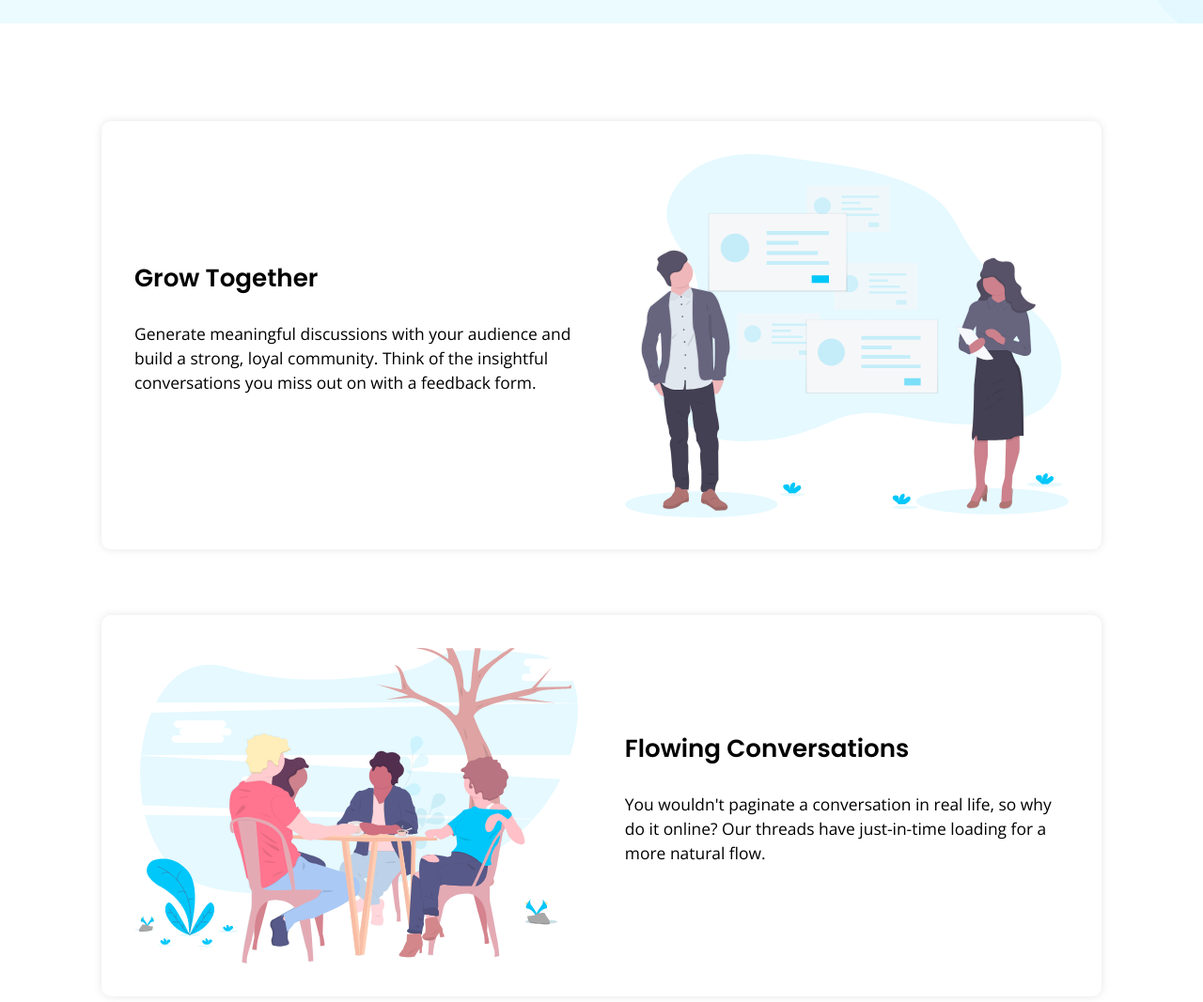
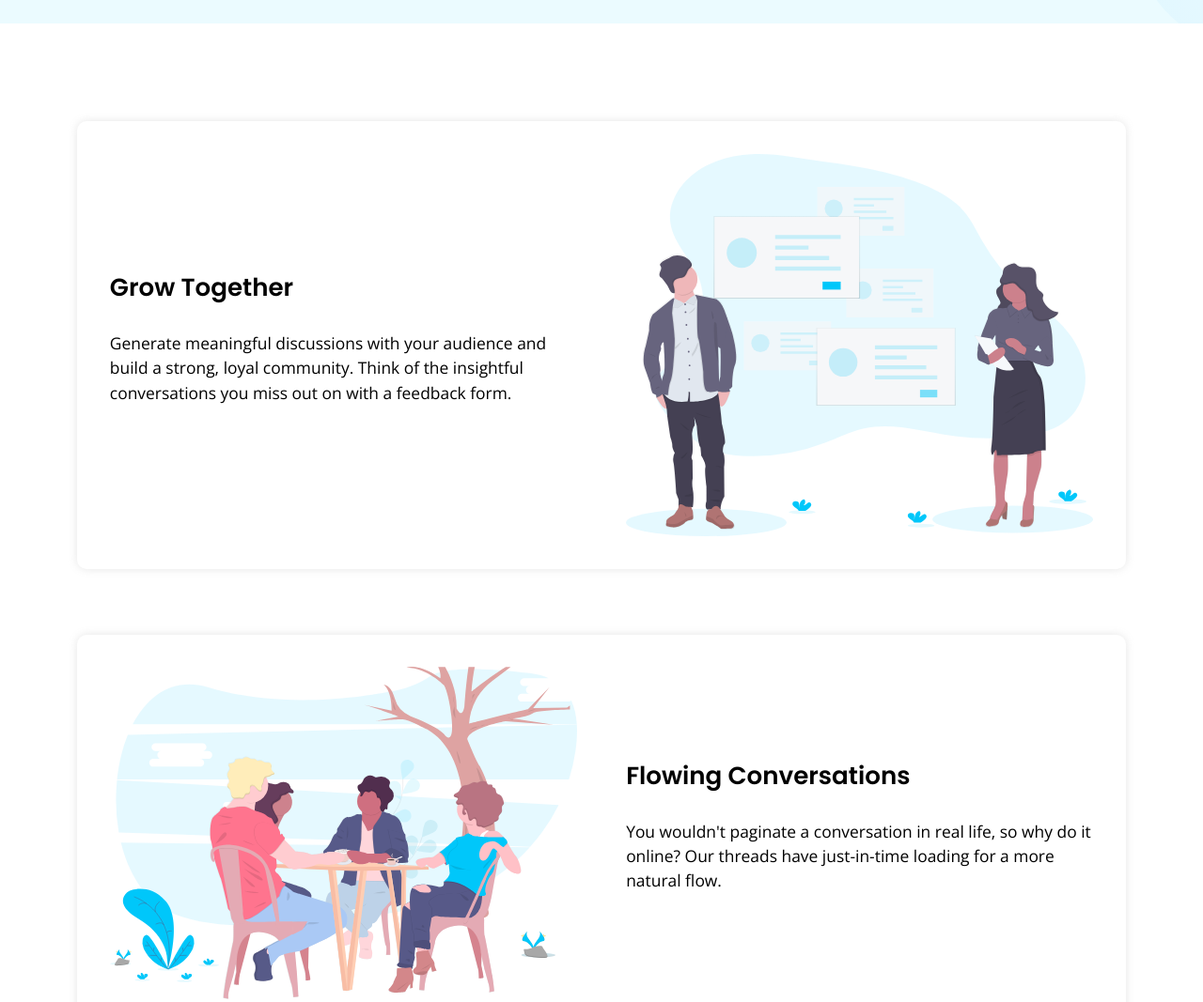
Before and after one commit to ExiviuZ/fem-huddle-landing-alternating, a plain HTML site: page index.html in a window 1280 px wide. Shown: the part 640-1707 px from the top of the page at 94% size. Drawn offline with nearby package versions, Linux system fonts and the light colour scheme.

Commit message:
Update style.css

```diff
--- a/src/style.css
+++ b/src/style.css
@@ -172,7 +172,7 @@ main section:nth-child(4) {
   box-shadow: 0px 2px 5px 0px hsla(var(--neutral-dark-cyan), 0.3);
 }
 .wrapper {
-  width: min(90%, 61rem);
+  width: min(90%, 64rem);
   margin: auto;
 }
 
```
